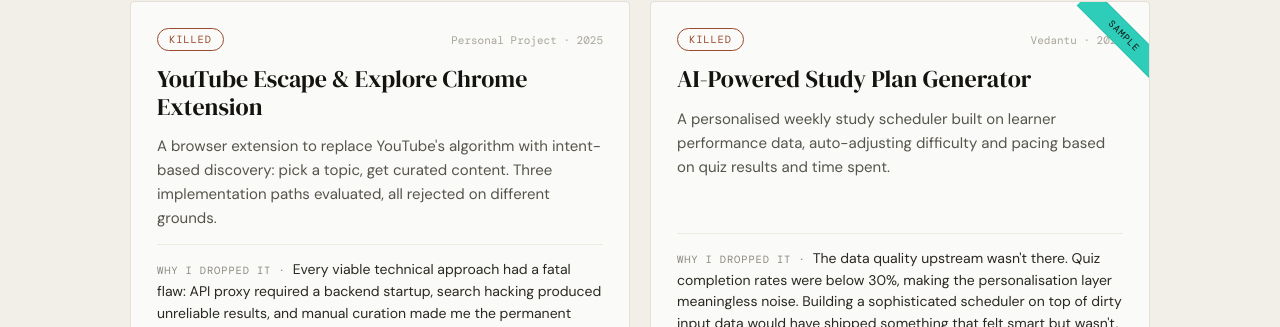
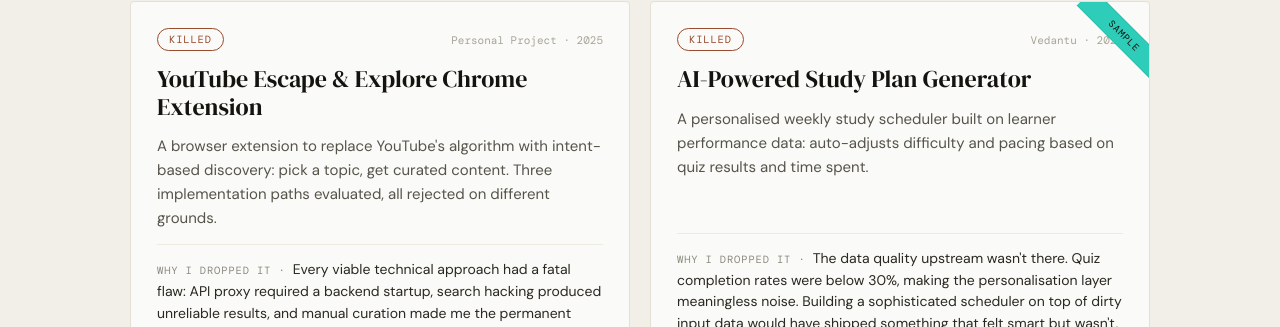
Before and after one commit to praina/praina.github.io, a Jekyll site: the page built from icebox/index.html, in a window 1280 px wide and 1368 px high. Shown: the part 436-763 px from the top of the window. Built offline with Jekyll 4.4.1, drawn with Linux system fonts in a browser that asks for light colours; some web fonts are replaced.

Commit message:
Fix icebox content mismatches vs pre-migration baseline
Two front-matter fields in _icebox/*.html didn't match the original
hand-written copy exactly, causing diff-content.js to fail on
icebox/index.html:

1. study-plan-generator.html: oneliner said "learner performance
   data, auto-adjusting difficulty..." but the original hardcoded
   HTML said "learner performance data: auto-adjusts difficulty...".

2. youtube-extension.html: title used a literal ampersand but the
   original hardcoded HTML used the HTML entity for it. Since
   diff-content.js compares raw (non-decoded) visible text, this
   counted as a real text difference ("Escape [entity] Explore" vs
   "Escape [literal] Explore").

Card order was already correct; only copy/entity fidelity was off.

```diff
--- a/_icebox/study-plan-generator.html
+++ b/_icebox/study-plan-generator.html
@@ -2,7 +2,7 @@
 status: Killed
 context: "Vedantu · 2022"
 title: AI-Powered Study Plan Generator
-oneliner: A personalised weekly study scheduler built on learner performance data, auto-adjusting difficulty and pacing based on quiz results and time spent.
+oneliner: "A personalised weekly study scheduler built on learner performance data: auto-adjusts difficulty and pacing based on quiz results and time spent."
 why_dropped: "The data quality upstream wasn't there. Quiz completion rates were below 30%, making the personalisation layer meaningless noise. Building a sophisticated scheduler on top of dirty input data would have shipped something that felt smart but wasn't, and would have eroded trust faster than no feature at all. Killed it, redirected effort to fixing the completion rate problem first."
 sample: true
 link:
--- a/_icebox/youtube-extension.html
+++ b/_icebox/youtube-extension.html
@@ -2,7 +2,7 @@
 # data only; rendered page lives at /icebox/youtube-extension.html
 status: Killed
 context: "Personal Project · 2025"
-title: "YouTube Escape & Explore Chrome Extension"
+title: "YouTube Escape &amp; Explore Chrome Extension"
 oneliner: "A browser extension to replace YouTube's algorithm with intent-based discovery: pick a topic, get curated content. Three implementation paths evaluated, all rejected on different grounds."
 why_dropped: "Every viable technical approach had a fatal flaw: API proxy required a backend startup, search hacking produced unreliable results, and manual curation made me the permanent bottleneck. Killed it before writing a line of code."
 sample: false
```
